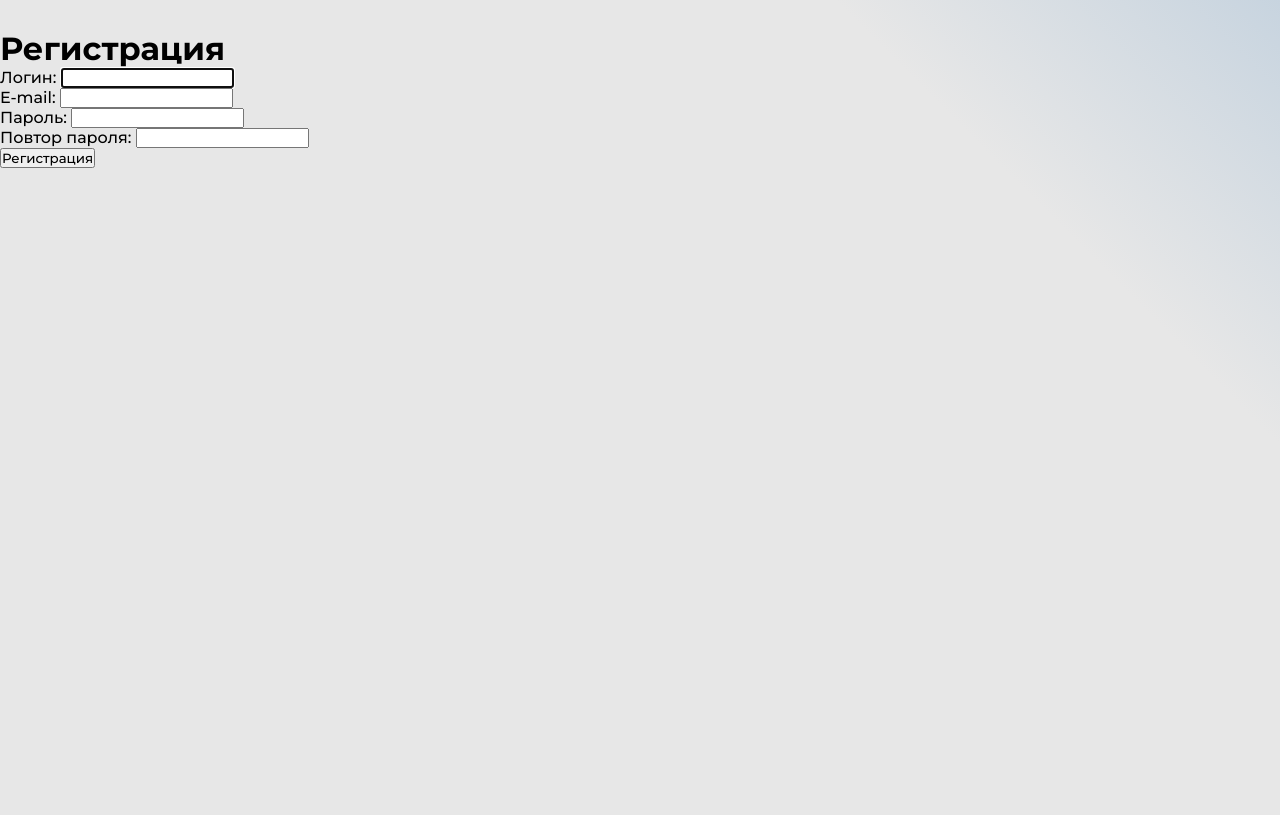
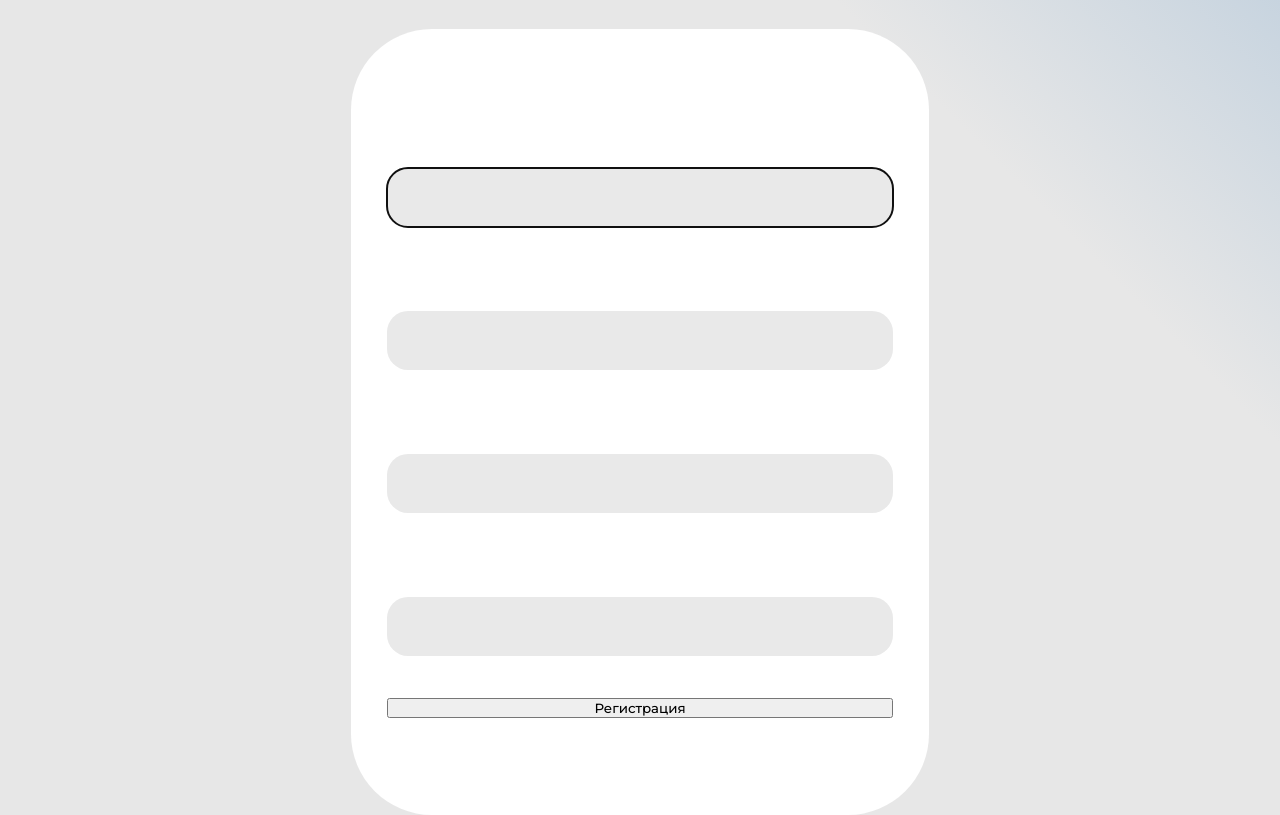
Before and after one commit to ZekHildar/DjagaDjaga, a Django app: page /register/ in a window 1280 px wide. Shown: the part 108-923 px from the top of the page. Before the commit the page ends 379 px from the top, so only its background shows below. Run offline with Django 4.2, Linux system fonts and the light colour scheme.

Commit message:
УЖас

```diff
--- a/DjagoHospital/patients/forms.py
+++ b/DjagoHospital/patients/forms.py
@@ -26,10 +26,14 @@ class AddMedicForm(forms.ModelForm):
     # slug = forms.SlugField(label='URL', max_length=255)
 
 class RegisterUserForm(UserCreationForm):
-     username = forms.CharField(label='Логин')
-     email = forms.EmailField(label='E-mail')
-     password1 = forms.CharField(label='Пароль', widget=forms.PasswordInput())
-     password2 = forms.CharField(label='Повтор пароля', widget=forms.PasswordInput())
+     username = forms.CharField(label='')
+    #  Логин
+     email = forms.EmailField(label='')
+    #  E-mail
+     password1 = forms.CharField(label='', widget=forms.PasswordInput())
+    #  Пароль
+     password2 = forms.CharField(label='', widget=forms.PasswordInput())
+    #  Повтор пароля
      class Meta:
          model = User
          fields = ('username', 'email', 'password1', 'password2')
--- a/DjagoHospital/patients/static/patients/css/styles.css
+++ b/DjagoHospital/patients/static/patients/css/styles.css
@@ -118,3 +118,42 @@ body {
 
     }
 }
+
+/* Регистрация */
+.registration_container_container{
+    display: flex;
+    justify-content: center;
+}
+.registration_container{
+    display: flex;
+    margin: 0;
+    width: 578px;
+    height: 786px;
+    background-color: #FFFFFF;
+    border-radius: 81px;
+    align-items: center;
+    justify-content: center;
+}
+
+.registration_form{
+    width: 506px;
+
+    display: flex;
+    flex-direction: column;
+    justify-content: space-between;
+}
+.registration_form p{
+    padding: 42px 0 ;
+}
+
+.registration_form p input{
+    width: 506px;
+    height: 59px;
+    border-radius: 21px;
+    background-color: #E9E9E9;
+    border: none;
+}
+
+#id_username{
+    color: #0070FF;
+}
--- a/DjagoHospital/patients/templates/patients/about.html
+++ b/DjagoHospital/patients/templates/patients/about.html
@@ -1,5 +1,5 @@
 {% extends 'patients/base.html' %}
-
+{% load static %}
 {% block content %}
 <div class="about-container">
               <div>
@@ -28,5 +28,6 @@
 
               </div>
 </div>
-<img class="about-image" src="../static/patients/images/about_image.png">
+
+<img class="about-image" src="{% static 'patients/images/aboutimage.png'%}">
 {% endblock %}
--- a/DjagoHospital/patients/templates/patients/register.html
+++ b/DjagoHospital/patients/templates/patients/register.html
@@ -1,9 +1,18 @@
 {% extends 'patients/base.html' %}
 {% block content %}
-<h1>{{title}}</h1>
-<form method="post">
-              {% csrf_token %}
-              {{ form.as_p }}
-              <button type="submit">Регистрация</button>
-</form>
+<div class="registration_container_container">
+              <div class="registration_container">
+                            <form class="registration_form" method="post">
+                                          {% csrf_token %}
+                                          {{ form.as_p }}
+                                          <!-- <ul class="contactList">
+                                                        <li id="username" class="contact">{{ form.username }}</li>
+                                                        <li id="email" class="contact">{{ form.email }}</li>
+                                                        <li id="password1" class="contact">{{ form.password1 }}</li>
+                                                        <li id="password2" class="contact">{{ form.password2 }}</li>
+                                          </ul> -->
+                                          <button type="submit">Регистрация</button>
+                            </form>
+              </div>
+</div>
 {% endblock %}
```
Also changed, not shown: DjagoHospital/patients/static/patients/images/aboutimage.png (renamed from DjagoHospital/patients/static/patients/images/about_image.png).
